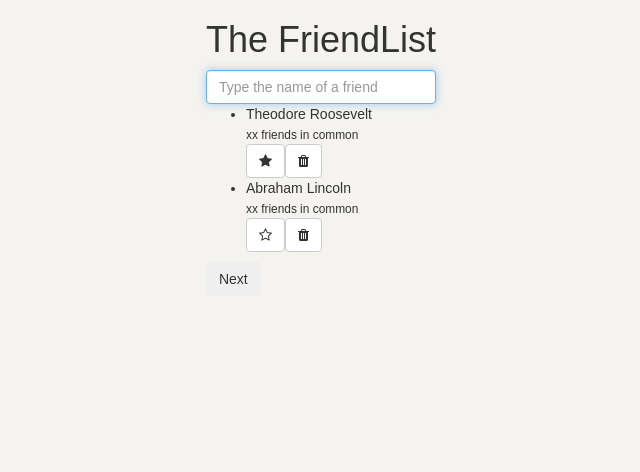
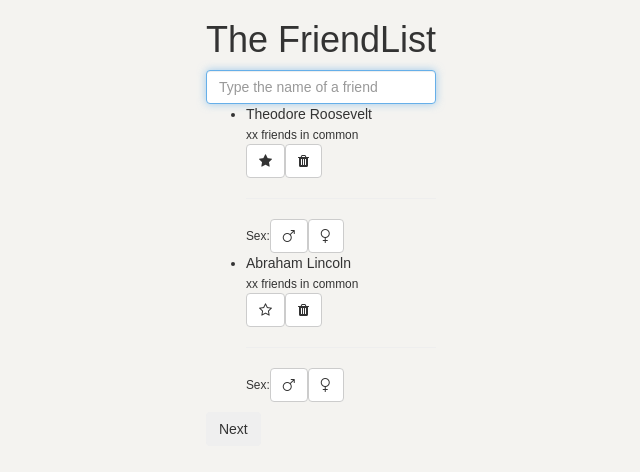
Before and after one commit to hurrtz/friendslist, a React (Create React App) app: page / in a window 1280 px wide. Shown: the top 472 px of the page, without its empty margins (319-959 px from the left). Built offline with nearby package versions, Linux system fonts and the light colour scheme.

Commit message:
added sex to friends
Signed-off-by: Tobias Winkler <info@tobiaswinkler.berlin>

```diff
--- a/src/components/FriendList/index.js
+++ b/src/components/FriendList/index.js
@@ -18,6 +18,7 @@
               id={index}
               name={friend.name}
               starred={friend.starred}
+              sex={friend.sex}
               {...actions}
             />
           );
--- a/src/components/FriendListItem/index.js
+++ b/src/components/FriendListItem/index.js
@@ -5,11 +5,51 @@
 import styles from './styles.css';
 
 class FriendListItem extends PureComponent {
+  constructor(props) {
+    super(props);
+
+    this.state = {
+      isHidden: true,
+    };
+
+    this.showDetails = this.showDetails.bind(this);
+  }
+
+  showDetails() {
+    this.setState(currentState => ({
+      ...currentState,
+      isHidden: !currentState.isHidden,
+    }));
+  }
+
+  handleStarFriend(event) {
+    const { starFriend, id } = this.props;
+
+    event.stopPropagation();
+    starFriend(id);
+  }
+
+  handleDeleteFriend(event) {
+    const { deleteFriend, id } = this.props;
+
+    event.stopPropagation();
+    deleteFriend(id);
+  }
+
+  handleSetSex(event, sex) {
+    const { setSex, id } = this.props;
+
+    event.stopPropagation();
+    setSex({ id, sex });
+  }
+
   render() {
-    const { name, starFriend, starred, id, deleteFriend } = this.props;
+    const { name, starred, sex } = this.props;
+    const { isHidden } = this.state;
 
     return (
-      <li className={styles.friendListItem}>
+      <li className={styles.friendListItem} onClick={this.showDetails}>
+        <div className={styles.contentSection}>
           <div className={styles.friendInfos}>
             <div>
               <span>{name}</span>
@@ -20,8 +60,8 @@
           </div>
           <div className={styles.friendActions}>
             <button
-            className={`btn btn-default ${styles.btnAction}`}
-            onClick={() => starFriend(id)}
+              className={classnames('btn', 'btn-default', styles.btnAction)}
+              onClick={event => this.handleStarFriend(event)}
             >
               <i
                 className={classnames('fa', {
@@ -31,11 +71,40 @@
               />
             </button>
             <button
-            className={`btn btn-default ${styles.btnAction}`}
-            onClick={() => deleteFriend(id)}
+              className={classnames('btn', 'btn-default', styles.btnAction)}
+              onClick={event => this.handleDeleteFriend(event)}
             >
               <i className="fa fa-trash" />
             </button>
+          </div>
+        </div>
+
+        <hr className={classnames({ [styles.isHidden]: isHidden })} />
+
+        <div
+          className={classnames(styles.contentSection, {
+            [styles.isHidden]: isHidden,
+          })}
+        >
+          <div className={classnames(styles.friendActions, styles.align)}>
+            <small>Sex:</small>
+            <button
+              className={classnames('btn', 'btn-default', styles.btnAction, {
+                [styles.selected]: sex === 'male',
+              })}
+              onClick={event => this.handleSetSex(event, 'male')}
+            >
+              <i className={classnames('fa', 'fa-mars')} />
+            </button>
+            <button
+              className={classnames('btn', 'btn-default', styles.btnAction, {
+                [styles.selected]: sex === 'female',
+              })}
+              onClick={event => this.handleSetSex(event, 'female')}
+            >
+              <i className={classnames('fa', 'fa-venus')} />
+            </button>
+          </div>
         </div>
       </li>
     );
@@ -47,6 +116,7 @@
   name: PropTypes.string.isRequired,
   starred: PropTypes.bool,
   starFriend: PropTypes.func.isRequired,
+  setSex: PropTypes.func.isRequired,
 };
 
 export default FriendListItem;
--- a/src/components/FriendListItem/styles.css
+++ b/src/components/FriendListItem/styles.css
@@ -2,8 +2,22 @@
   list-style: none;
   padding: 20px 10px 20px 20px;
   background-color: white;
-  border-bottom: 1px solid #E3E3E3;
+  border-bottom: 1px solid #e3e3e3;
   display: flex;
+  flex-direction: column;
+  cursor: pointer;
+}
+
+:local(.friendListItem hr) {
+  width: 100%;
+}
+
+:local(.contentSection) {
+  display: flex;
+}
+
+:local(.isHidden) {
+  display: none;
 }
 
 :local(.friendInfos) {
@@ -18,9 +32,27 @@
   flex: 0 0 90px;
 }
 
-:local(.btnAction), :local(.btnAction):active, :local(.btnAction):focus, :local(.btnAction):hover {
-  margin-right: 5px;
-  color: #5C75B0;
+:local(.friendActions.align) {
+  display: flex;
+  align-items: center;
+}
+
+:local(.btnAction) {
+  width: 40px;
+}
+
+:local(.btnAction.selected) {
+  color: #333;
+  background-color: #e6e6e6;
+  border-color: #adadad;
+}
+
+:local(.btnAction),
+:local(.btnAction):active,
+:local(.btnAction):focus,
+:local(.btnAction):hover {
+  margin-left: 5px;
+  color: #5c75b0;
 }
 
 button:focus {
--- a/src/containers/FriendListApp/actions.js
+++ b/src/containers/FriendListApp/actions.js
@@ -4,6 +4,7 @@
   STAR_FRIEND,
   NEXT_PAGE,
   PREVIOUS_PAGE,
+  SET_SEX,
 } from './constants';
 
 export function addFriend(name) {
@@ -34,3 +35,7 @@
 export function previousPage() {
   return { type: PREVIOUS_PAGE };
 }
+
+export function setSex({ id, sex }) {
+  return { type: SET_SEX, payload: { id, sex } };
+}
--- a/src/containers/FriendListApp/constants.js
+++ b/src/containers/FriendListApp/constants.js
@@ -3,3 +3,4 @@
 export const DELETE_FRIEND = 'DELETE_FRIEND';
 export const NEXT_PAGE = 'NEXT_PAGE';
 export const PREVIOUS_PAGE = 'PREVIOUS_PAGE';
+export const SET_SEX = 'SET_SEX';
--- a/src/containers/FriendListApp/index.js
+++ b/src/containers/FriendListApp/index.js
@@ -11,6 +11,7 @@
   starFriend,
   nextPage,
   previousPage,
+  setSex,
 } from './actions';
 import styles from './styles.css';
 
@@ -25,12 +26,14 @@
       previousPage,
       hasNext,
       hasPrevious,
+      setSex,
     } = this.props;
 
     const friendsListActions = {
       addFriend,
       deleteFriend,
       starFriend,
+      setSex,
     };
 
     return (
@@ -61,5 +64,6 @@
     starFriend,
     nextPage,
     previousPage,
+    setSex,
   },
 )(FriendListApp);
--- a/src/containers/FriendListApp/reducer.js
+++ b/src/containers/FriendListApp/reducer.js
@@ -4,6 +4,7 @@
   STAR_FRIEND,
   NEXT_PAGE,
   PREVIOUS_PAGE,
+  SET_SEX,
 } from './constants';
 
 const initialState = {
@@ -13,14 +14,17 @@
     {
       name: 'Theodore Roosevelt',
       starred: true,
+      sex: 'male',
     },
     {
       name: 'Abraham Lincoln',
       starred: false,
+      sex: 'male',
     },
     {
       name: 'George Washington',
       starred: false,
+      sex: 'male',
     },
   ],
 };
@@ -63,6 +67,16 @@
     case PREVIOUS_PAGE:
       return { ...state, page: Math.max((state.page -= 1), 1) };
 
+    case SET_SEX:
+      return {
+        ...state,
+        friendsById: state.friendsById.map((friend, index) =>
+          index === action.payload.id
+            ? { ...friend, sex: action.payload.sex }
+            : friend,
+        ),
+      };
+
     default:
       return state;
   }
```
Lines whose indentation alone changed are shown as unchanged.
